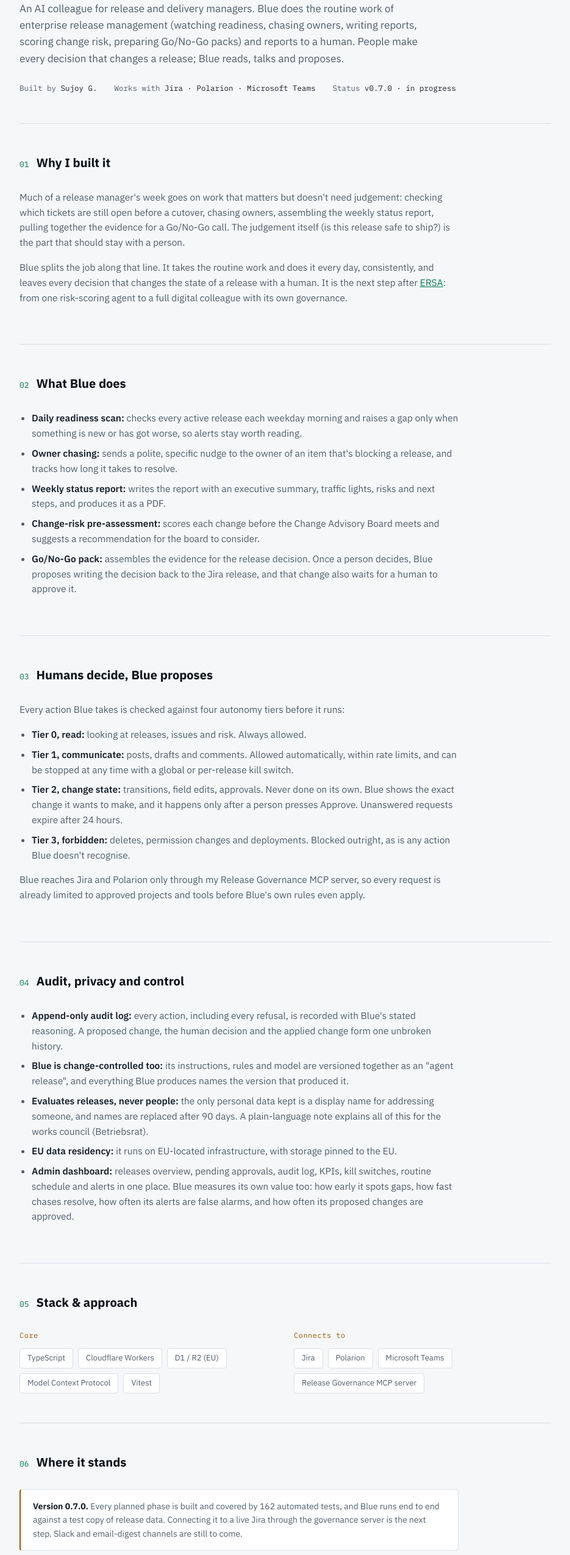
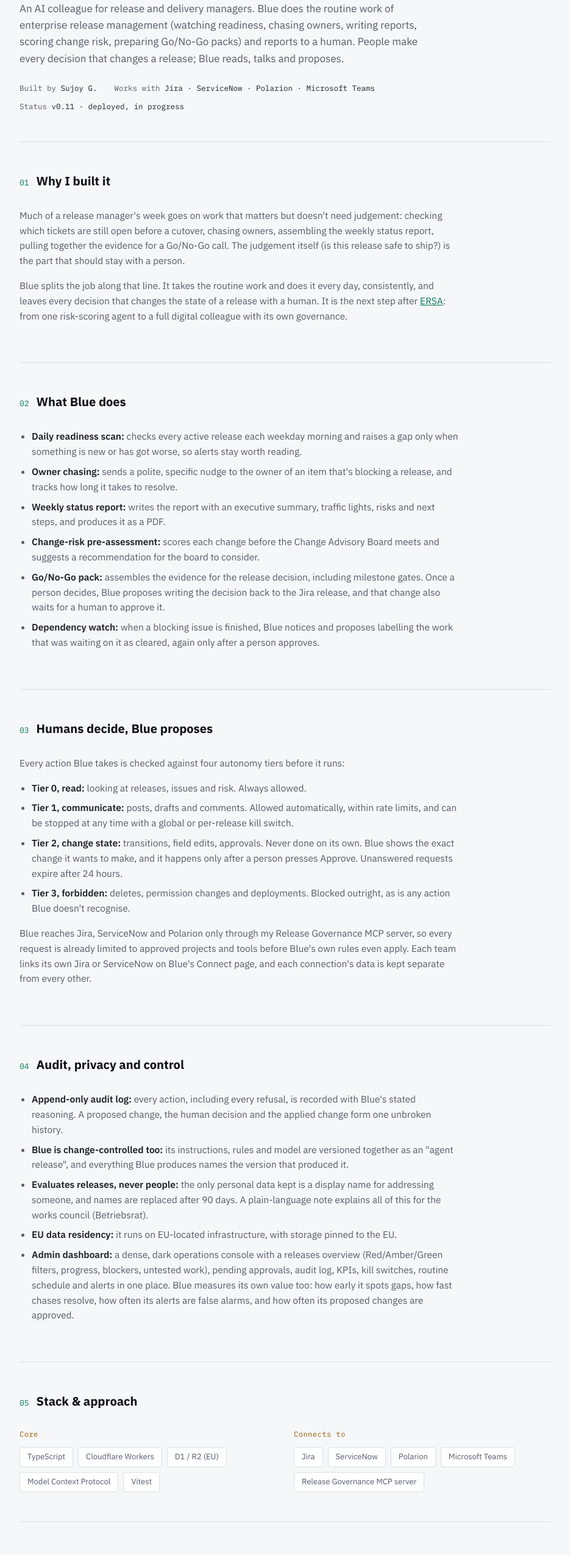
Before and after one commit to Sujguha/Mywebsite, a plain HTML site: page blue.html in a window 1280 px wide. Shown: the part 240-2790 px from the top of the page at 61% size, without its empty margins (172-1107 px from the left). Drawn offline with Linux system fonts and the light colour scheme.

Commit message:
Tools: add Jira Migration Studio, bring Blue up to v0.11
- Curated Tools entry for the new Jira-Migration repo (Jira Migration
  Studio: configuration mapping wizard + read-only Data Center connector).
- Blue: deployed on Cloudflare (EU), links teams' own Jira or ServiceNow
  with separate data, milestone gates on the Go/No-Go pack, dependency
  watch, redesigned console. Status updated on blue.html and the Tools page.
- Home page "all the tools" link names Jira Migration Studio.

Co-Authored-By: Claude Opus 5.5 <noreply@anthropic.com>
Claude-Session: https://claude.ai/code/session_01Gjmt1kFRJcZN1tUpVCx4Gn

```diff
--- a/blue.html
+++ b/blue.html
@@ -198,8 +198,8 @@
     <p class="tagline">An AI colleague for release and delivery managers. Blue does the routine work of enterprise release management (watching readiness, chasing owners, writing reports, scoring change risk, preparing Go/No-Go packs) and reports to a human. People make every decision that changes a release; Blue reads, talks and proposes.</p>
     <div class="hero-meta">
       <div>Built by <span>Sujoy G.</span></div>
-      <div>Works with <span>Jira · Polarion · Microsoft Teams</span></div>
-      <div>Status <span>v0.7.0 · in progress</span></div>
+      <div>Works with <span>Jira · ServiceNow · Polarion · Microsoft Teams</span></div>
+      <div>Status <span>v0.11 · deployed, in progress</span></div>
     </div>
   </section>
 
@@ -219,7 +219,8 @@
         <li><strong>Owner chasing:</strong> sends a polite, specific nudge to the owner of an item that's blocking a release, and tracks how long it takes to resolve.</li>
         <li><strong>Weekly status report:</strong> writes the report with an executive summary, traffic lights, risks and next steps, and produces it as a PDF.</li>
         <li><strong>Change-risk pre-assessment:</strong> scores each change before the Change Advisory Board meets and suggests a recommendation for the board to consider.</li>
-        <li><strong>Go/No-Go pack:</strong> assembles the evidence for the release decision. Once a person decides, Blue proposes writing the decision back to the Jira release, and that change also waits for a human to approve it.</li>
+        <li><strong>Go/No-Go pack:</strong> assembles the evidence for the release decision, including milestone gates. Once a person decides, Blue proposes writing the decision back to the Jira release, and that change also waits for a human to approve it.</li>
+        <li><strong>Dependency watch:</strong> when a blocking issue is finished, Blue notices and proposes labelling the work that was waiting on it as cleared, again only after a person approves.</li>
       </ul>
     </div>
   </section>
@@ -234,7 +235,7 @@
         <li><strong>Tier 2, change state:</strong> transitions, field edits, approvals. Never done on its own. Blue shows the exact change it wants to make, and it happens only after a person presses Approve. Unanswered requests expire after 24 hours.</li>
         <li><strong>Tier 3, forbidden:</strong> deletes, permission changes and deployments. Blocked outright, as is any action Blue doesn't recognise.</li>
       </ul>
-      <p>Blue reaches Jira and Polarion only through my Release Governance MCP server, so every request is already limited to approved projects and tools before Blue's own rules even apply.</p>
+      <p>Blue reaches Jira, ServiceNow and Polarion only through my Release Governance MCP server, so every request is already limited to approved projects and tools before Blue's own rules even apply. Each team links its own Jira or ServiceNow on Blue's Connect page, and each connection's data is kept separate from every other.</p>
     </div>
   </section>
 
@@ -246,7 +247,7 @@
         <li><strong>Blue is change-controlled too:</strong> its instructions, rules and model are versioned together as an "agent release", and everything Blue produces names the version that produced it.</li>
         <li><strong>Evaluates releases, never people:</strong> the only personal data kept is a display name for addressing someone, and names are replaced after 90 days. A plain-language note explains all of this for the works council (Betriebsrat).</li>
         <li><strong>EU data residency:</strong> it runs on EU-located infrastructure, with storage pinned to the EU.</li>
-        <li><strong>Admin dashboard:</strong> releases overview, pending approvals, audit log, KPIs, kill switches, routine schedule and alerts in one place. Blue measures its own value too: how early it spots gaps, how fast chases resolve, how often its alerts are false alarms, and how often its proposed changes are approved.</li>
+        <li><strong>Admin dashboard:</strong> a dense, dark operations console with a releases overview (Red/Amber/Green filters, progress, blockers, untested work), pending approvals, audit log, KPIs, kill switches, routine schedule and alerts in one place. Blue measures its own value too: how early it spots gaps, how fast chases resolve, how often its alerts are false alarms, and how often its proposed changes are approved.</li>
       </ul>
     </div>
   </section>
@@ -268,6 +269,7 @@
         <div class="stack-group-title">Connects to</div>
         <div class="stack-list">
           <span class="stack-pill">Jira</span>
+          <span class="stack-pill">ServiceNow</span>
           <span class="stack-pill">Polarion</span>
           <span class="stack-pill">Microsoft Teams</span>
           <span class="stack-pill">Release Governance MCP server</span>
@@ -279,7 +281,7 @@
   <section id="status">
     <div class="sec-head"><span class="sec-num">06</span><span class="sec-title">Where it stands</span></div>
     <div class="note-box">
-      <strong>Version 0.7.0.</strong> Every planned phase is built and covered by 162 automated tests, and Blue runs end to end against a test copy of release data. Connecting it to a live Jira through the governance server is the next step. Slack and email-digest channels are still to come.
+      <strong>Version 0.11.</strong> Every planned phase is built, and Blue is deployed on Cloudflare with its database and report storage held in the EU. Teams can link their own Jira or ServiceNow through the Connect page. So far it has been exercised against test release data; checks for real-world Jira data are documented before it's pointed at a live instance. Slack and email-digest channels are still to come.
     </div>
   </section>
 
```
Also changed, not shown: index.html (+1 -1 lines), work.html (+9 -3 lines).
